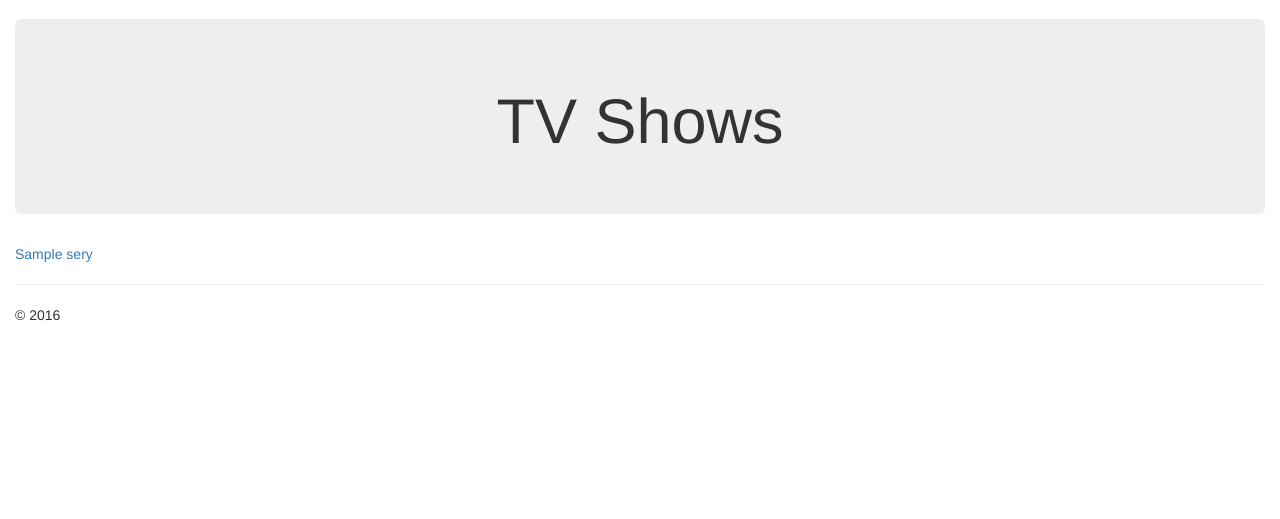
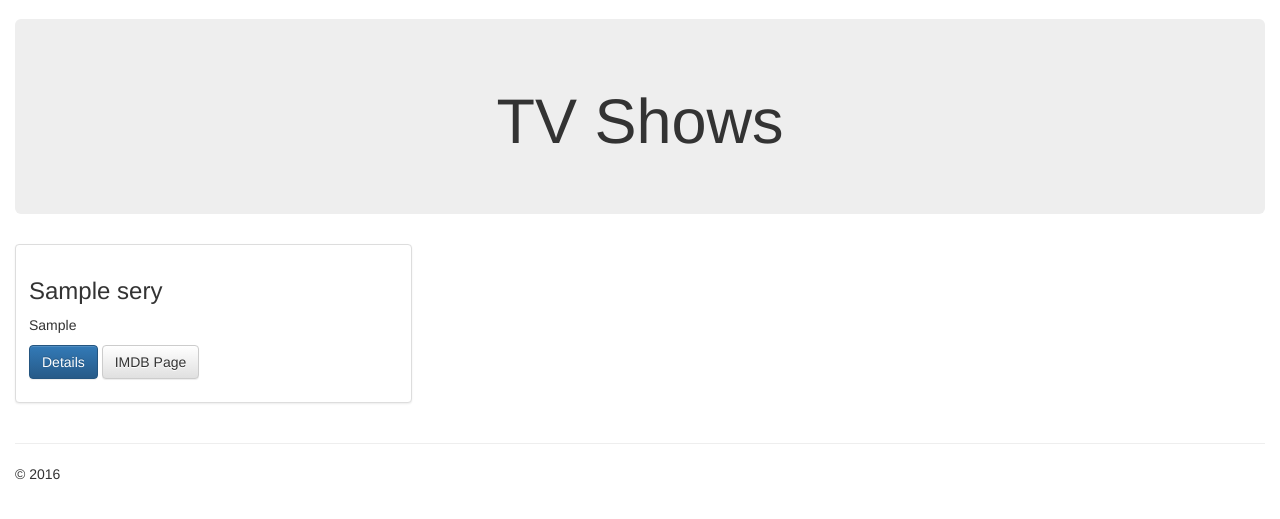
Before and after one commit to samcheck/PyMedia, a Flask app: page /tv in a window 1280 px wide. Shown: the part 51-570 px from the top of the page. Run offline with Flask 2, Linux system fonts and the light colour scheme; tables that the repository leaves empty hold one stand-in row (values such as "Sample post"); some libraries are stand-ins or nearby versions.

Commit message:
improve TV series page to mirror Movies page

```diff
--- a/FlaskMedia/templates/TVseries.html
+++ b/FlaskMedia/templates/TVseries.html
@@ -3,7 +3,21 @@
 <div class="jumbotron text-center">
 	<h1>TV Shows</h1>
 </div>
+<div class="row">
 	{% for media in Series %}
-	<p><a href="{{ url_for('TV', series_title=media.title) }}">{{ media.title }}</a></p>
+    <div class="col-sm-6 col-md-4">
+        <div class="thumbnail">
+        <!-- <img src="{{ media.poster }}"> -->
+            <div class="caption">
+                <h3>{{ media.title }}</h3>
+                <p>{{ media.plot }}</p>
+                <p>
+                    <a href="{{ url_for('TV', series_title=media.title) }}" class="btn btn-primary" role="button">Details</a>
+                    <a href="http://www.imdb.com/title/{{ media.IMDB_id }}" class="btn btn-default" role="button">IMDB Page</a>
+                </p>
+            </div>
+        </div>
+    </div>
 	{% endfor %}
+</div>
 {% endblock %}
```
